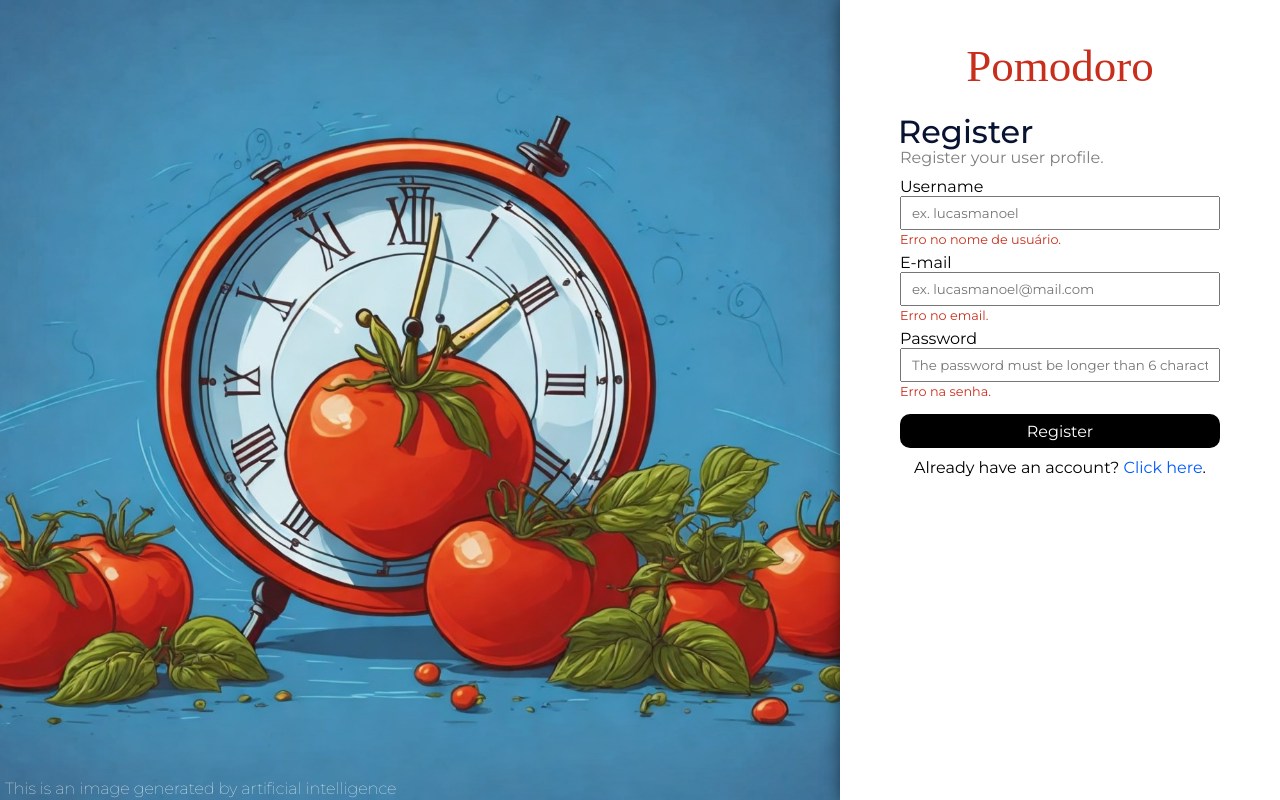
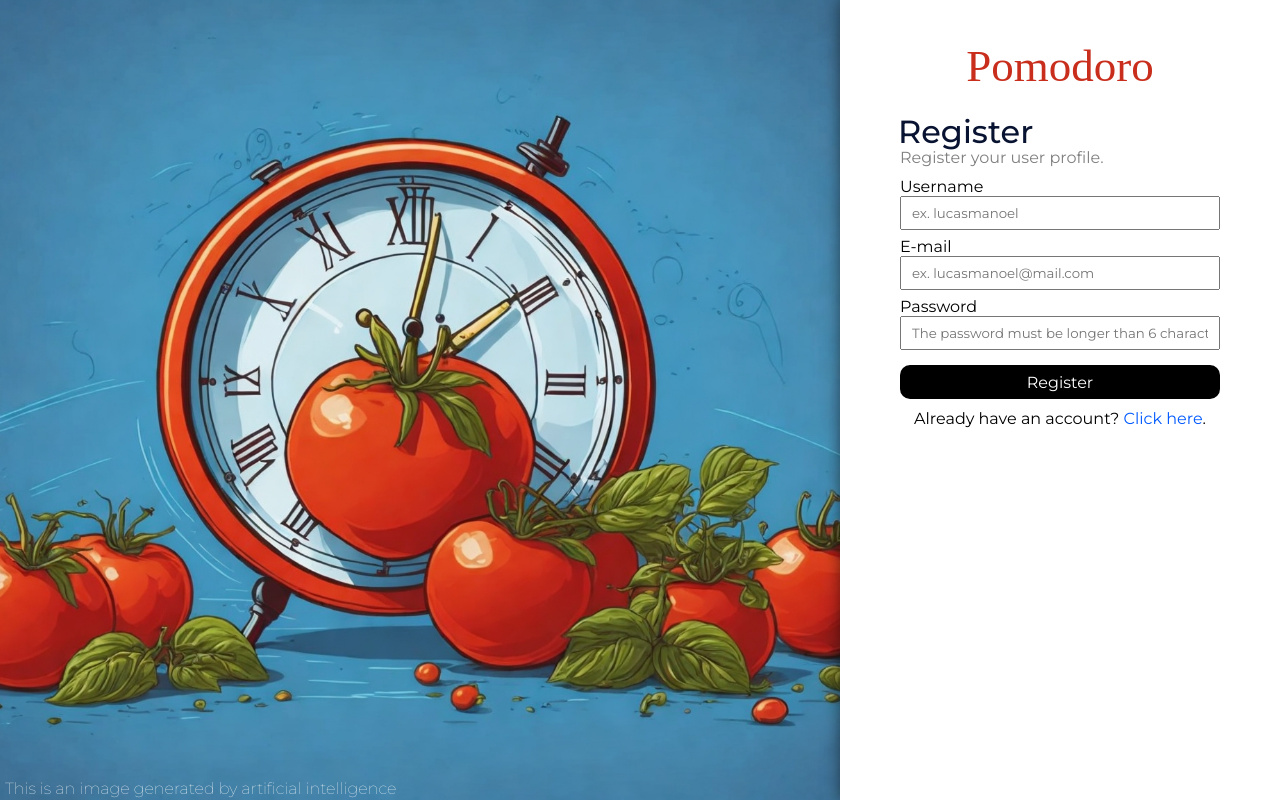
Before and after one commit to LucasMMSilva/react-pomodoro, a React (Create React App) app in the folder frontend/: page /register in a window 1280 px wide. Built offline with nearby package versions, Linux system fonts and the light colour scheme; a web font is replaced by a local one.

Commit message:
Aplicado validação de erro no login e register

```diff
--- a/frontend/src/Pages/Login/Login.js
+++ b/frontend/src/Pages/Login/Login.js
@@ -9,7 +9,7 @@ const Login = () => {
   const navigate = useNavigate()
 
   const {authLogin} = useAuthentication()
-  const {authenticated} = useAuthContext()
+  const {authenticated,error} = useAuthContext()
 
   useEffect(()=>{
     document.title = "Pomodoro - Login"
@@ -17,7 +17,6 @@ const Login = () => {
       navigate('/')
     }
   },[authenticated])
-
 
   const handleSubmit = (e)=>{
     e.preventDefault()
@@ -41,9 +40,9 @@ const Login = () => {
             </div>
             <form onSubmit={handleSubmit}>
                 <InputLabel label='E-mail' name='email' type='email' placeholder='ex. lucasmanoel@mail.com'/>
-                <p className={styles.error}>Erro no email.</p>
+                {error && error.type === 'LOGIN email' && <p className={styles.error}>Erro no email.</p>}
                 <InputLabel label='Password' name='password' type='password' placeholder='The password must be longer than 6 characters.'/>
-                <p className={styles.error}>Erro na senha.</p>
+                {error && error.type === 'LOGIN password' && <p className={styles.error}>Erro na senha.</p>}
                 <button type='submit'>Login</button>
             </form>
             <p className={styles.redirect}>Don't have an account yet? <Link to='/register'>Click here</Link>.</p>
--- a/frontend/src/Pages/Register/Register.js
+++ b/frontend/src/Pages/Register/Register.js
@@ -9,7 +9,7 @@ const Register = () => {
   const navigate = useNavigate()
 
   const {authRegister} = useAuthentication()
-  const {authenticated} = useAuthContext()
+  const {authenticated,error} = useAuthContext()
 
   useEffect(()=>{
     document.title = "Pomodoro - Register"
@@ -41,11 +41,11 @@ const Register = () => {
             </div>
             <form onSubmit={handleSubmit}>
                 <InputLabel label='Username' name='username' type='text' placeholder='ex. lucasmanoel'/>
-                <p className={styles.error}>Erro no nome de usuário.</p>
+                {error && error.type === 'REGISTER username' && <p className={styles.error}>Erro no nome de usuário.</p>}
                 <InputLabel label='E-mail' name='email' type='email' placeholder='ex. lucasmanoel@mail.com'/>
-                <p className={styles.error}>Erro no email.</p>
+                {error && error.type === 'REGISTER email' && <p className={styles.error}>Erro no email.</p>}
                 <InputLabel label='Password' name='password' type='password' placeholder='The password must be longer than 6 characters.'/>
-                <p className={styles.error}>Erro na senha.</p>
+                {error && error.type === 'REGISTER password' && <p className={styles.error}>Erro na senha.</p>}
                 <button type='submit'>Register</button>
             </form>
             <p className={styles.redirect}>Already have an account? <Link to='/login'>Click here</Link>.</p>
--- a/frontend/src/context/AuthContext.js
+++ b/frontend/src/context/AuthContext.js
@@ -6,10 +6,11 @@ export const AuthContextProvider = ({children})=>{
 
     const token = localStorage.getItem('token')
     const hasToken = token ? true : false
+    const [error,setError] = useState({error:'',type:''})
     const [authenticated, setAuthenticated] = useState(hasToken)
 
     return (
-        <AuthContext.Provider value={{authenticated,setAuthenticated}}>
+        <AuthContext.Provider value={{authenticated,setAuthenticated,error,setError}}>
             {children}
         </AuthContext.Provider>
     )
```
Also changed, not shown: frontend/src/hooks/useFlashMessage.js (added, +7 -0 lines).
